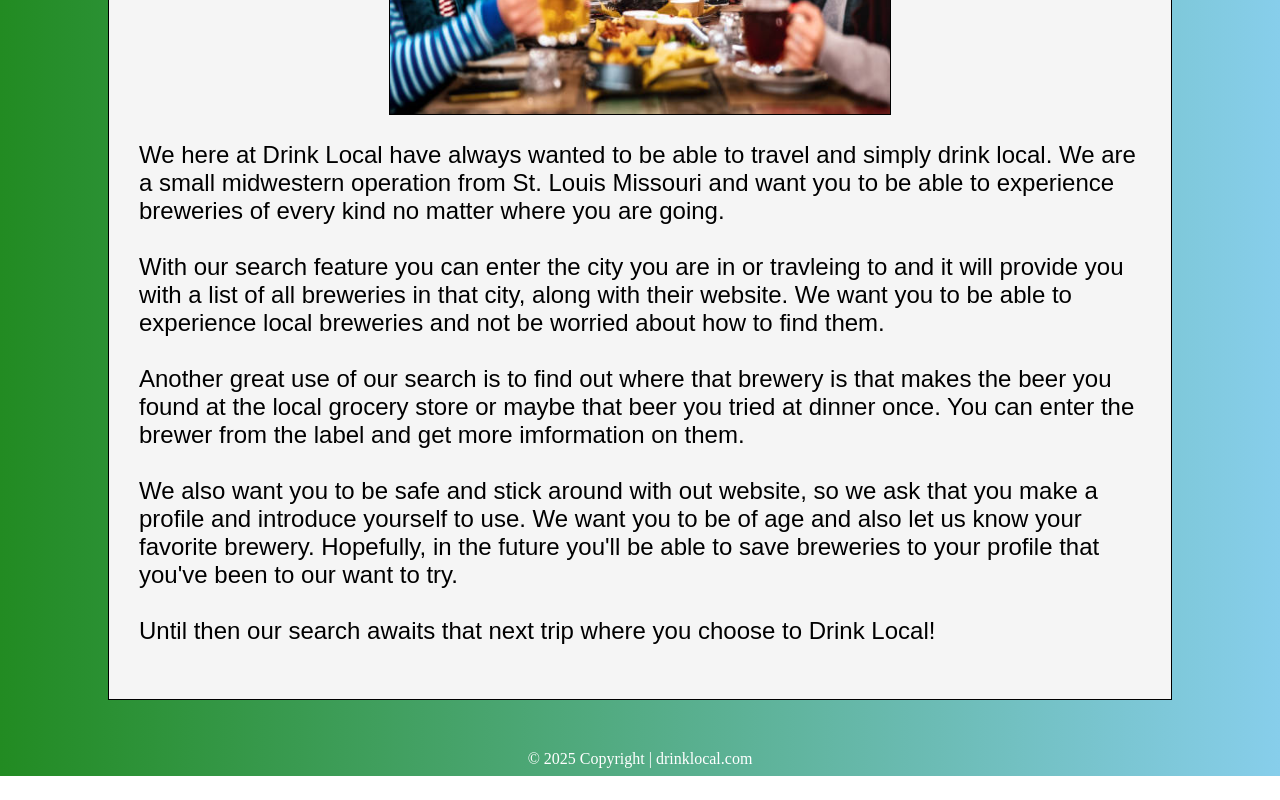
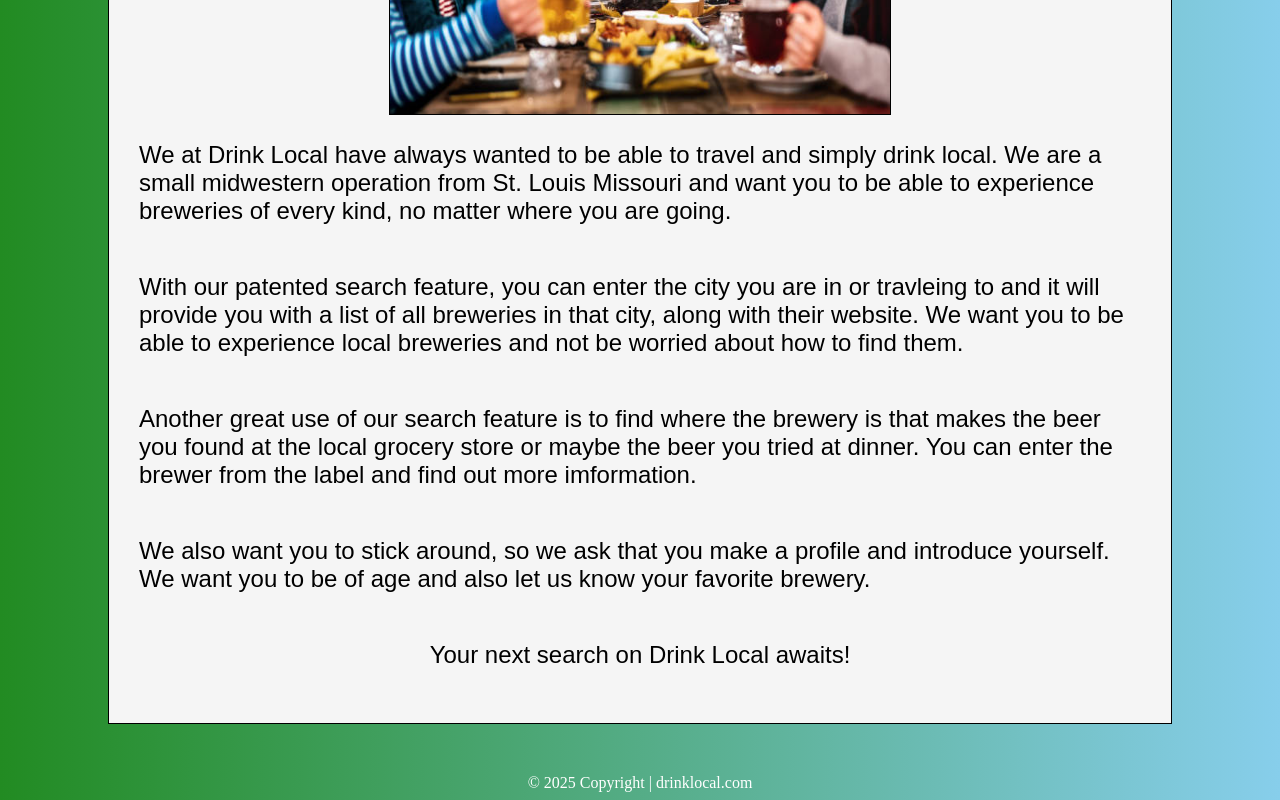
Before and after one commit to foxnathan1190/unit1-final-project-beersAndBreweries, a React (Vite) app in the folder beers-and-breweries/: page /about in a window 1280 px wide. Shown: the part 941-1741 px from the top of the page. Before the commit the page ends 1717 px from the top, so only its background shows below. Built offline with nearby package versions, Linux system fonts and the light colour scheme; a web font is replaced by a local one.

Commit message:
Made final touches.

```diff
--- a/beers-and-breweries/src/components/About.jsx
+++ b/beers-and-breweries/src/components/About.jsx
@@ -4,7 +4,7 @@ import "./About.css";
 import NavigationMenu from "../common/NavigationMenu";
 import peopleAtBrewery from "../images/peopleAtBrewery.jpg";
 
-const About = ({isLoggedIn }) => {
+const About = ({ isLoggedIn }) => {
 
     return (
         <div >
@@ -14,7 +14,19 @@ const About = ({isLoggedIn }) => {
                 <h1 id="aboutHeader">About Us</h1>
                 <img src={peopleAtBrewery} alt="People at a Brewery" id="aboutImage" />
                 <p>
-                    We here at Drink Local have always wanted to be able to travel and simply drink local. We are a small midwestern operation from St. Louis Missouri and want you to be able to experience breweries of every kind no matter where you are going.<br /><br /> With our search feature you can enter the city you are in or travleing to and it will provide you with a list of all breweries in that city, along with their website. We want you to be able to experience local breweries and not be worried about how to find them. <br /><br />Another great use of our search is to find out where that brewery is that makes the beer you found at the local grocery store or maybe that beer you tried at dinner once. You can enter the brewer from the label and get more imformation on them.<br /><br />We also want you to be safe and stick around with out website, so we ask that you make a profile and introduce yourself to use. We want you to be of age and also let us know your favorite brewery. Hopefully, in the future you'll be able to save breweries to your profile that you've been to our want to try. <br /><br />Until then our search awaits that next trip where you choose to Drink Local!
+                    We at Drink Local have always wanted to be able to travel and simply drink local. We are a small midwestern operation from St. Louis Missouri and want you to be able to experience breweries of every kind, no matter where you are going.
+                </p>
+                <p>
+                    With our patented search feature, you can enter the city you are in or travleing to and it will provide you with a list of all breweries in that city, along with their website. We want you to be able to experience local breweries and not be worried about how to find them.
+                </p>
+                <p>
+                    Another great use of our search feature is to find where the brewery is that makes the beer you found at the local grocery store or maybe the beer you tried at dinner. You can enter the brewer from the label and find out more imformation.
+                </p>
+                <p>
+                    We also want you to stick around, so we ask that you make a profile and introduce yourself. We want you to be of age and also let us know your favorite brewery.
+                </p>
+                <p>
+                    Your next search on Drink Local awaits!
                 </p>
             </section>
             <Footer />
--- a/beers-and-breweries/src/components/Main.jsx
+++ b/beers-and-breweries/src/components/Main.jsx
@@ -14,14 +14,17 @@ const Main = ({ isLoggedIn }) => {
             <NavigationMenu isLoggedIn={isLoggedIn} />
             <div className="layout">
                 <h1 className="mainH1">Welcome to Drink Local!</h1>
-                <p >
-                    Drink Local, the site you use to find that local brewery you've been dreaming of. That Brewery with great beer and a great vibe. Use our patented search feature and extensive database of breweries to find the breweries in your hometown or the place to hang out while traveling.<br /><br /> Whatever your reason for being here, we're glad you are. Take a look around and we hope you keep coming back again and again.
+                <p>
+                    Drink Local, the site you use to find the local brewery you've been dreaming of. The brewery with great beer and a great vibe. Use our patented search feature and extensive database to find breweries in your hometown or the place to be while traveling.
+                </p>
+                <p>
+                    Whatever your reason for being here, we're glad you are. Take a look around and we hope you keep coming back again and again.
                 </p><br />
                 <div>
-                    <img src={urbanChestnut} alt="Urban Chestnut Brewery" className="hover-over-image"/>
-                    <img src={greatDivide} alt="Great Divide Brewery" className="hover-over-image"/><br />
-                    <img src={austinBeerworks} alt="Austin Beerworks Brewery" className="hover-over-image"/>
-                    <img src={rooftopBrewCo} alt="Rooftop Brewing Company" className="hover-over-image"/>
+                    <img src={urbanChestnut} alt="Urban Chestnut Brewery" className="hover-over-image" />
+                    <img src={greatDivide} alt="Great Divide Brewery" className="hover-over-image" /><br />
+                    <img src={austinBeerworks} alt="Austin Beerworks Brewery" className="hover-over-image" />
+                    <img src={rooftopBrewCo} alt="Rooftop Brewing Company" className="hover-over-image" />
                 </div>
             </div>
             <Footer />
```
